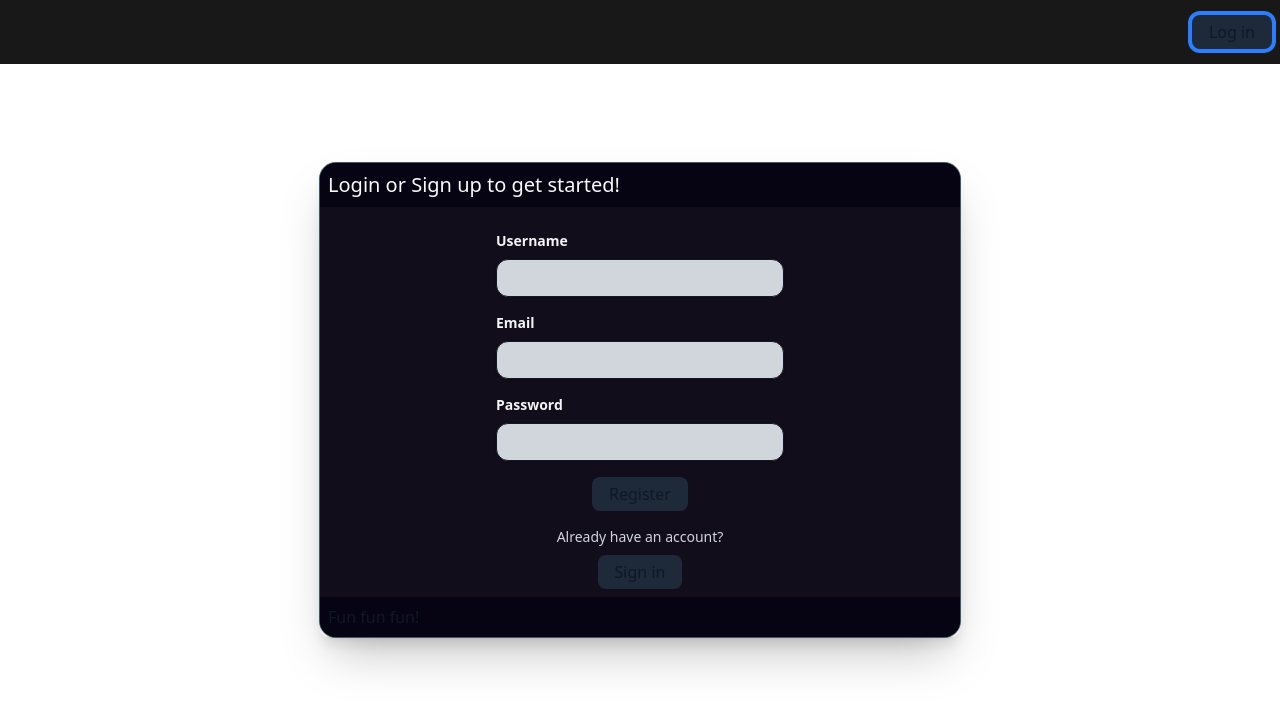
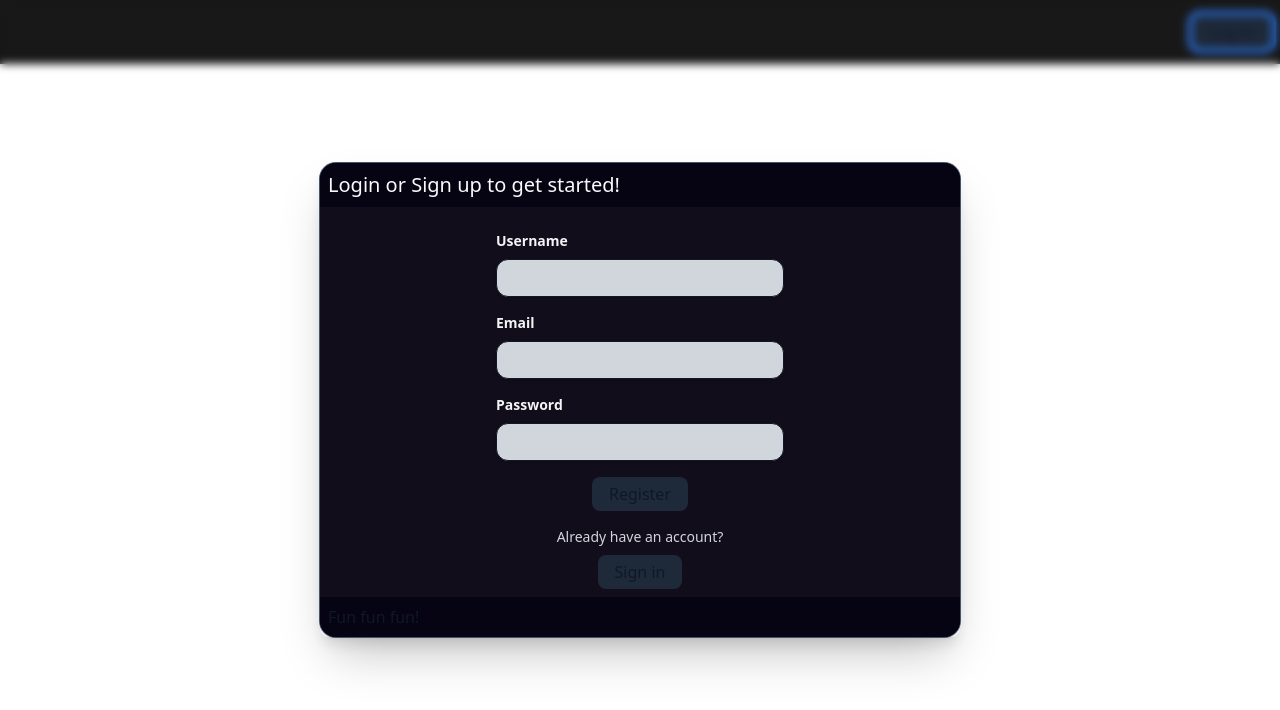
Before and after one commit to mmarci96/rts-game-typescript, a React (Vite) app in the folder game/apps/game-client/: page / in a window 1280 px wide. Both pictures are taken after a click on the button "Log in". Shown: the top 710 px of the page. Built offline with nearby package versions, Linux system fonts and the light colour scheme.

Commit message:
i found what i was looking for

```diff
--- a/game/apps/game-client/src/components/common/PopupCard.tsx
+++ b/game/apps/game-client/src/components/common/PopupCard.tsx
@@ -12,7 +12,7 @@ interface PopupCardProps {
 const PopupCard = ({ header, children, footer, onClose }: PopupCardProps) => {
     return (
         <>
-            <div className="brightness-50  bg-transparent w-screen h-screen z-10 absolute"></div>
+            <div className=" backdrop-blur-xs w-screen h-screen z-10 absolute"></div>
             <div
                 className="fixed inset-0 flex items-center z-20 justify-center"
                 onClick={onClose}
```
